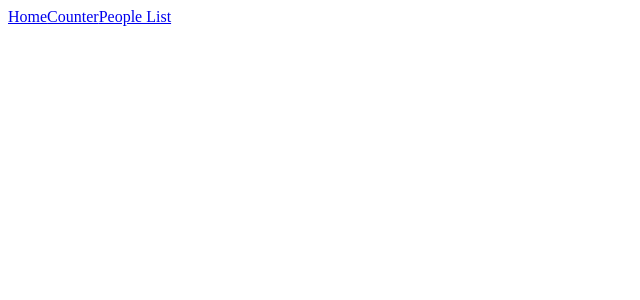
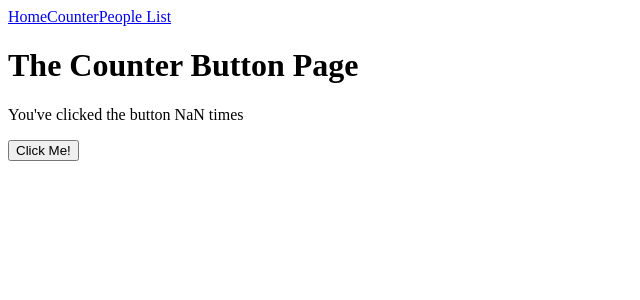
Before and after one commit to hwebz/learn-react-for-modern-web-applications, a React (Create React App) app: page /counter in a window 1280 px wide. Shown: the top 300 px of the page, without its empty margins (0-640 px from the left). Built offline with nearby package versions, Linux system fonts and the light colour scheme.

Commit message:
startingValue for CounterButtonpage

```diff
--- a/src/App.js
+++ b/src/App.js
@@ -6,12 +6,12 @@ function App() {
   return (
     <Router>
       <Link to="/">Home</Link>
-      <Link to="/counter/John">Counter</Link>
+      <Link to="/counter?startingValue=2">Counter</Link>
       <Link to="/people-list">People List</Link>
       <Route path="/" exact>
         <HomePage />
       </Route>
-      <Route path="/counter/:name">
+      <Route path="/counter">
         <CounterButtonPage />
       </Route>
       <Route path="/people-list">
--- a/src/pages/CounterButtonPage.js
+++ b/src/pages/CounterButtonPage.js
@@ -1,21 +1,20 @@
 import React, { useState } from 'react';
 import { CounterButton } from '../CounterButton';
 import { CongratulationsMessage } from '../CongratulationsMessage';
-import { useParams, useLocation } from 'react-router-dom';
+import { useLocation } from 'react-router-dom';
 import { parse } from 'query-string';
 
 export const CounterButtonPage = () => {
-    const { name } = useParams();
     const location = useLocation();
-    console.log(parse(location.search));
-    const [numberOfClicks, setNumberOfClicks] = useState(0);
+    const startingValue = parse(location.search).startingValue;
+    const [numberOfClicks, setNumberOfClicks] = useState(Number(startingValue));
     const [hideMessage, setHideMessage] = useState(false);
 
     const increment = () => setNumberOfClicks(numberOfClicks + 1);
 
     return (
         <>
-            <h1>{name}'s Counter Button Page</h1>
+            <h1>The Counter Button Page</h1>
             {
             hideMessage
                 ? null
```
